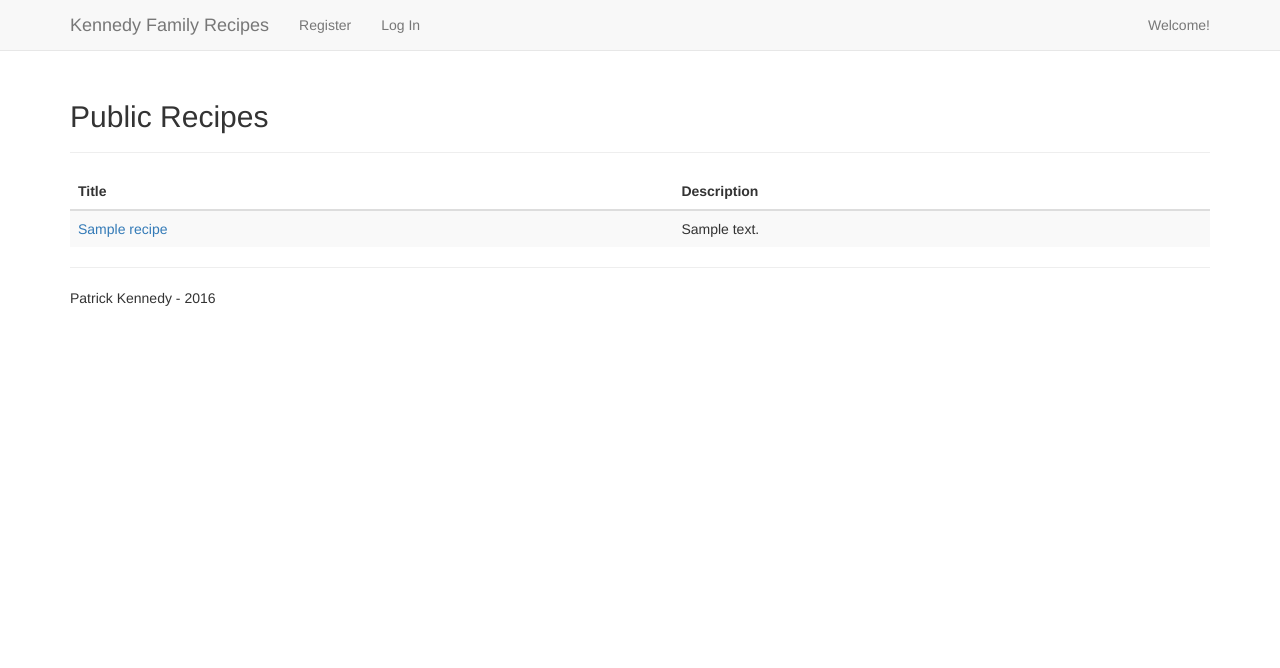
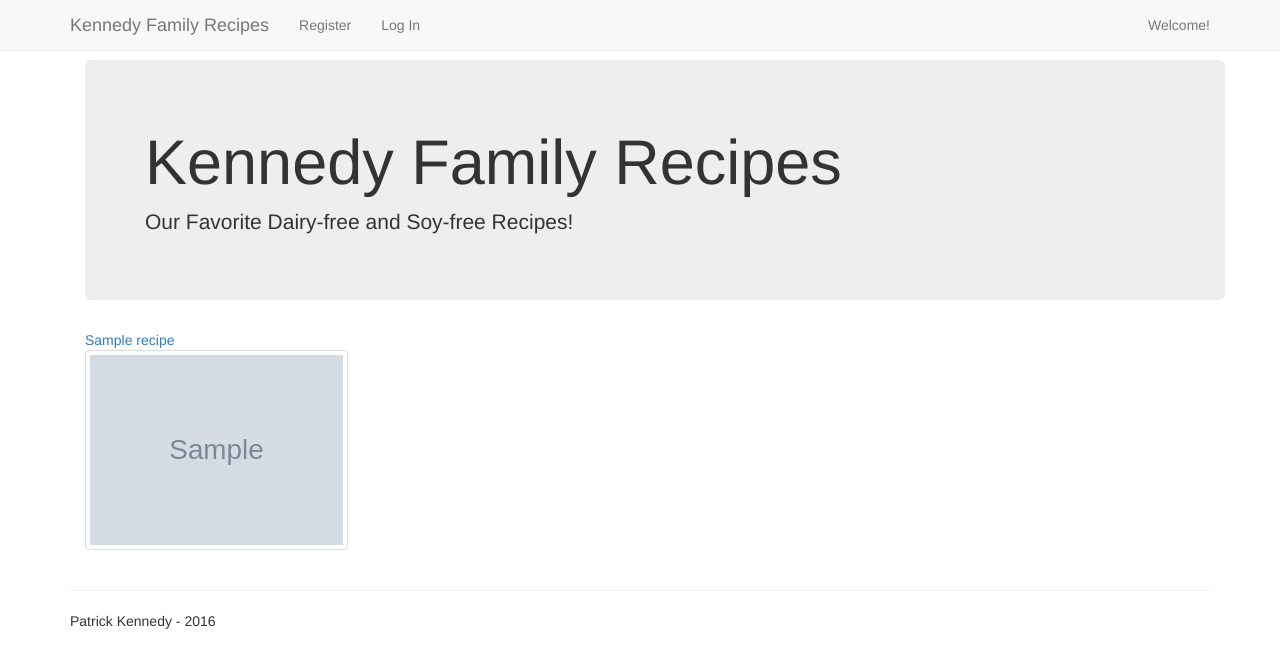
Before and after one commit to PatrickVienne/Docker-Flask-nginx, a Flask app: page / in a window 1280 px wide. Shown: the top 668 px of the page. Run offline with Flask 2, Linux system fonts and the light colour scheme; tables that the repository leaves empty hold one stand-in row (values such as "Sample post"); grey boxes marked "Sample" are stand-in pictures; some libraries are stand-ins or nearby versions.

Commit message:
Updated public recipe page to show most popular four public recipes

```diff
--- a/project/models.py
+++ b/project/models.py
@@ -5,7 +5,6 @@ from datetime import datetime
 
 class Recipe(db.Model):
     """Recipe fields to add:
-        rating = models. PositiveIntegerField(default=1)
         recipe_steps = models.TextField(default='Add recipe steps!')
         ingredients = models.TextField(default='Add ingredients!')
         inspiration (website, book, etc.)
@@ -19,15 +18,17 @@ class Recipe(db.Model):
     image_filename = db.Column(db.String, default=None, nullable=True)
     image_url = db.Column(db.String, default=None, nullable=True)
     recipe_type = db.Column(db.String, default=None, nullable=True)
+    rating = db.Column(db.Integer, default=None, nullable=True)
     user_id = db.Column(db.Integer, db.ForeignKey('users.id'))
 
-    def __init__(self, title, description, user_id, is_public, image_filename=None, image_url=None, type=None):
+    def __init__(self, title, description, user_id, is_public, image_filename=None, image_url=None, type=None, rating=None):
         self.recipe_title = title
         self.recipe_description = description
         self.is_public = is_public
         self.image_filename = image_filename
         self.image_url = image_url
         self.recipe_type = type
+        self.rating = rating
         self.user_id = user_id
 
     def __repr__(self):
--- a/project/recipes/forms.py
+++ b/project/recipes/forms.py
@@ -2,8 +2,8 @@
 
 
 from flask_wtf import Form
-from wtforms import StringField, BooleanField, RadioField
-from wtforms.validators import DataRequired
+from wtforms import StringField, BooleanField, RadioField, IntegerField
+from wtforms.validators import DataRequired, NumberRange
 from flask_wtf.file import FileField, FileAllowed, FileRequired
 from project import images
 
@@ -19,4 +19,5 @@ class AddRecipeForm(Form):
                                       ('Dessert', 'Dessert Recipe'),
                                       ('Side', 'Side Dish')],
                              default='Dinner')
+    recipe_rating = IntegerField('Recipe Rating', validators=[NumberRange(min=1, max=5, message='Rating must be between 1 and 5!')])
     recipe_image = FileField('Recipe Image', validators=[FileRequired(), FileAllowed(images, 'Images only!')])
--- a/project/recipes/views.py
+++ b/project/recipes/views.py
@@ -44,7 +44,7 @@ def get_all_recipes_with_users():
 
 @recipes_blueprint.route('/')
 def public_recipes():
-    all_public_recipes = Recipe.query.filter_by(is_public=True)
+    all_public_recipes = Recipe.query.filter(Recipe.is_public == True, Recipe.image_url != None).order_by(Recipe.rating.desc()).limit(4)
     return render_template('public_recipes.html', public_recipes=all_public_recipes)
 
 
@@ -72,7 +72,8 @@ def add_recipe():
                                 form.recipe_public.data,
                                 filename,
                                 url,
-                                form.recipe_type.data)
+                                form.recipe_type.data,
+                                form.recipe_rating.data or None)
             db.session.add(new_recipe)
             db.session.commit()
             flash('New recipe, {}, added!'.format(new_recipe.recipe_title), 'success')
--- a/project/templates/add_recipe.html
+++ b/project/templates/add_recipe.html
@@ -12,8 +12,9 @@
     <dl>
       {{ render_field(form.recipe_title, placeholder="Enter Recipe Title") }}
       {{ render_field(form.recipe_description, placeholder="Enter Recipe Description") }}
+      {{ render_field(form.recipe_type) }}
       {{ render_boolean_field(form.recipe_public) }}
-      {{ render_field(form.recipe_type) }}
+      {{ render_field(form.recipe_rating) }}
       {{ render_field(form.recipe_image) }}
     </dl>
     <button class="btn btn-sm btn-success" type="submit">Add Recipe</button>
--- a/project/templates/public_recipes.html
+++ b/project/templates/public_recipes.html
@@ -2,26 +2,26 @@
 {% block content %}
 
 <div class="user-profile">
-  <div class="page-header">
-    <h2>Public Recipes</h2>
-  </div>
+  <div class="container">
+    <div class="jumbotron">
+      <h1>Kennedy Family Recipes</h1>
+      <p>Our Favorite Dairy-free and Soy-free Recipes!</p>
+    </div>
 
-  <table class="table table-striped" id="owned_stock_table">
-    <thead>
-      <tr>
-        <th>Title</th>
-        <th>Description</th>
-      </tr>
-    </thead>
-    <tbody>
+    <div class="row">
       {% for recipe in public_recipes %}
-      <tr>
-        <td><a href="{{ url_for('recipes.recipe_details', recipe_id=recipe.id) }}">{{ recipe.recipe_title }}</a></td>
-        <td>{{ recipe.recipe_description }}</td>
-      </tr>
+      <div class="col-xs-6 col-md-3">
+        <tr>
+          <td><a href="{{ url_for('recipes.recipe_details', recipe_id=recipe.id) }}">{{ recipe.recipe_title }}</a></td>
+          <a href="{{ url_for('recipes.recipe_details', recipe_id=recipe.id) }}" class="thumbnail">
+            <img src="{{ recipe.image_url }}" alt="{{ recipe.image_filename }}">
+          </a>
+        </tr>
+      </div>
       {% endfor %}
-    </tbody>
-  </table>
+    </div>
+
+  </div> <!-- /container -->
 </div>
 
 {% endblock %}
--- a/project/templates/recipe_detail.html
+++ b/project/templates/recipe_detail.html
@@ -28,6 +28,11 @@
       </div>
 
       <div class="panel panel-primary">
+        <div class="panel-heading">Rating (1-worst to 5-best)</div>
+        <div class="panel-body">{{ recipe.Recipe.rating }}</div>
+      </div>
+
+      <div class="panel panel-primary">
         <div class="panel-heading">User</div>
         <div class="panel-body">{{ recipe.User.email }}</div>
       </div>
```
